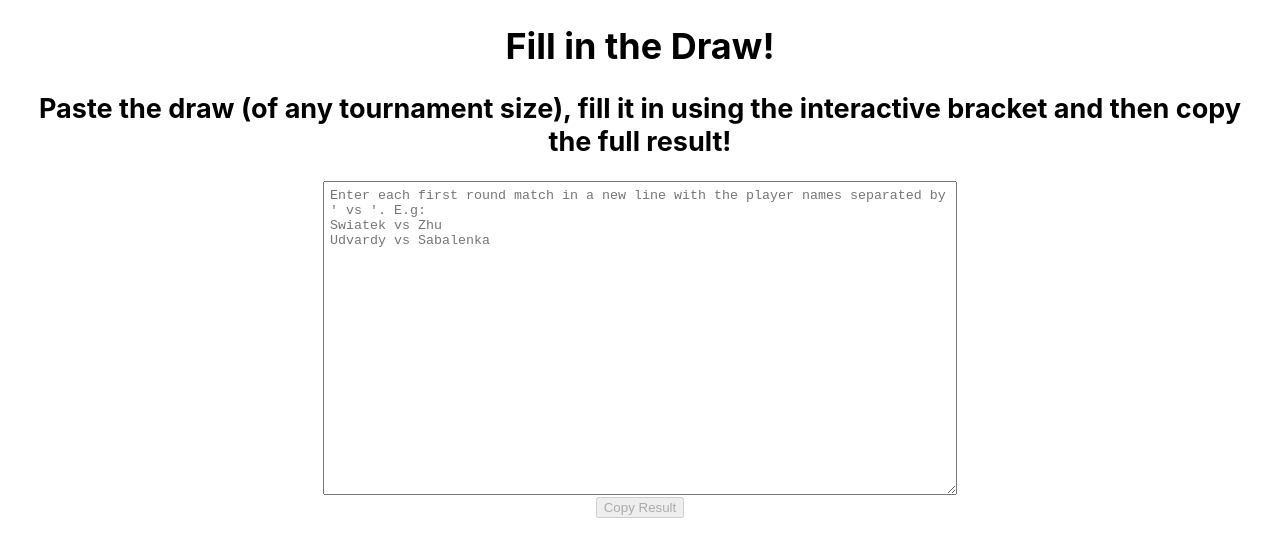
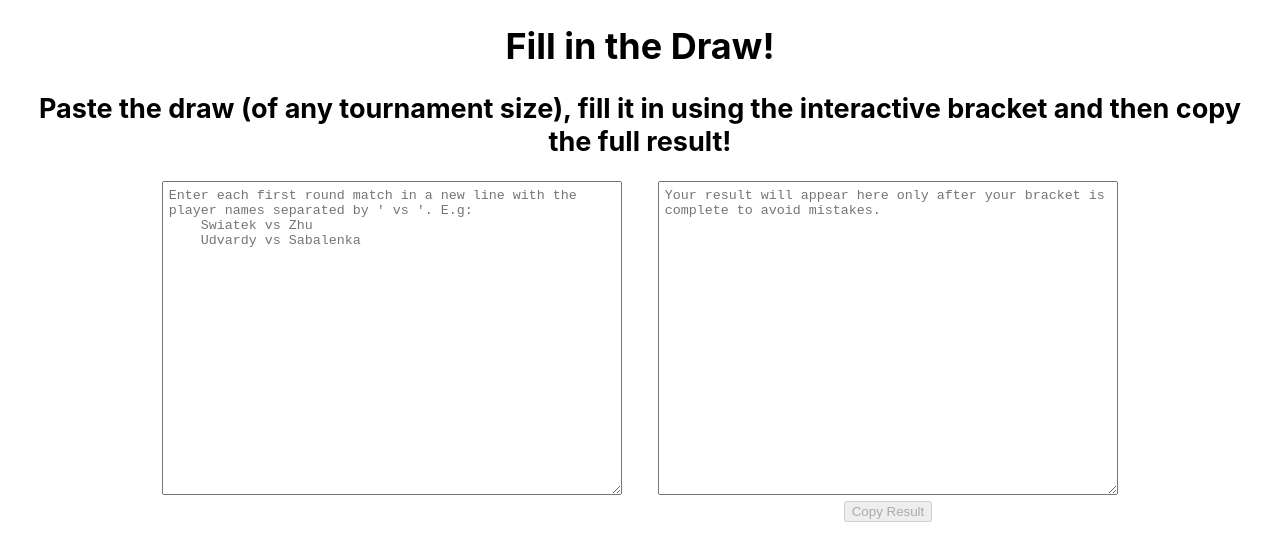
Before and after one commit to konstantina-3/fitd-filler, a React (Create React App) app: page / in a window 1280 px wide. Shown: the top 560 px of the page. Built offline with nearby package versions, Linux system fonts and the light colour scheme.

Commit message:
Add area to display the result

```diff
--- a/src/App.css
+++ b/src/App.css
@@ -13,12 +13,6 @@
 textarea {
   padding: 6px;
   width: 90%;
-}
-
-@media only screen and (min-width: 768px) {
-  textarea {
-    width: 50%;
-  }
 }
 
 .rounds {
@@ -113,3 +107,24 @@ textarea {
   font-weight: bold;
   font-size: smaller;
 }
+
+.copy-button {
+  margin: 15px 0;
+}
+
+.input-result {
+  width: 80%;
+  display: flex;
+  justify-content: space-between;
+  flex-direction: column;
+}
+
+.input-result div {
+  flex: 1;
+}
+
+@media only screen and (min-width: 768px) {
+  .input-result {
+    flex-direction: row;
+  }
+}
--- a/src/App.js
+++ b/src/App.js
@@ -5,6 +5,7 @@ import './App.css';
 function App() {
   const [players, setPlayers] = useState(null);
   const [complete, setComplete] = useState(false);
+  const [result, setResult] = useState('');
 
   function isPowerOf2(number) {
     return number && !(number & (number - 1));
@@ -22,7 +23,7 @@ function App() {
     console.log(input_players)
   }
 
-  async function copyResult() {
+  if (complete) {
     let text = "";
 
     const rounds = document.querySelectorAll('.round-container');
@@ -51,9 +52,17 @@ function App() {
       text += players.join('\n') + '\n';
     });
 
+    if (result !== text) {
+      setResult(text);
+    }
+  }
+  else if (result !== '') {
+    setResult('');
+  }
+
+  async function copyResult() {
     try {
-      await navigator.clipboard.writeText(text);
-      // console.log(text);
+      await navigator.clipboard.writeText(result);
     } catch (err) {
       console.error('Failed to copy: ', err);
     }
@@ -65,6 +74,8 @@ function App() {
         <h1>Fill in the Draw!</h1>
         <h2>Paste the draw (of any tournament size), fill it in using the interactive bracket and then copy the full result!</h2>
       </header>
+      <div className='input-result'>
+        <div className='players-input'>
           <textarea
             onChange={handleTextAreaChange}
             placeholder="Enter each first round match in a new line with the player names separated by ' vs '. E.g:
@@ -72,8 +83,16 @@ Swiatek vs Zhu
     Udvardy vs Sabalenka"
             name="players-input" id="players-input" rows="20">
           </textarea>
-      <div className='copy-button'>
+        </div>
+        <div className='copy-result'>
+          <textarea
+            readOnly={true}
+            value={result}
+            placeholder="Your result will appear here only after your bracket is complete to avoid mistakes."
+            name="copy-result" id="copy-result" rows="20">
+          </textarea>
           <button type='button' disabled={!complete} onClick={copyResult}>Copy Result</button>
+        </div>
       </div>
       <div className='rounds'>
         {players && <Round players={players} key={players} setComplete={setComplete}/>}
```
Lines whose indentation alone changed are shown as unchanged.
